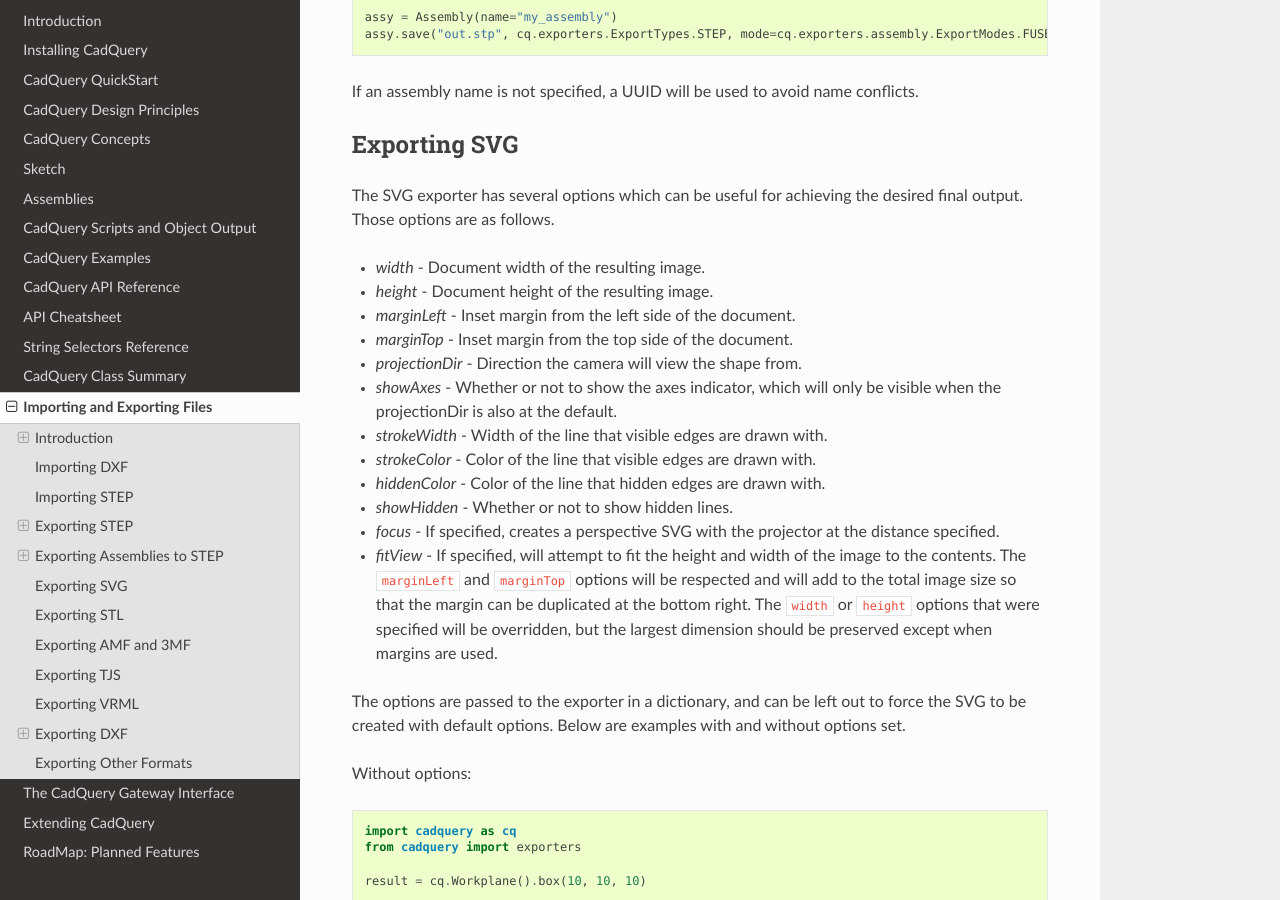
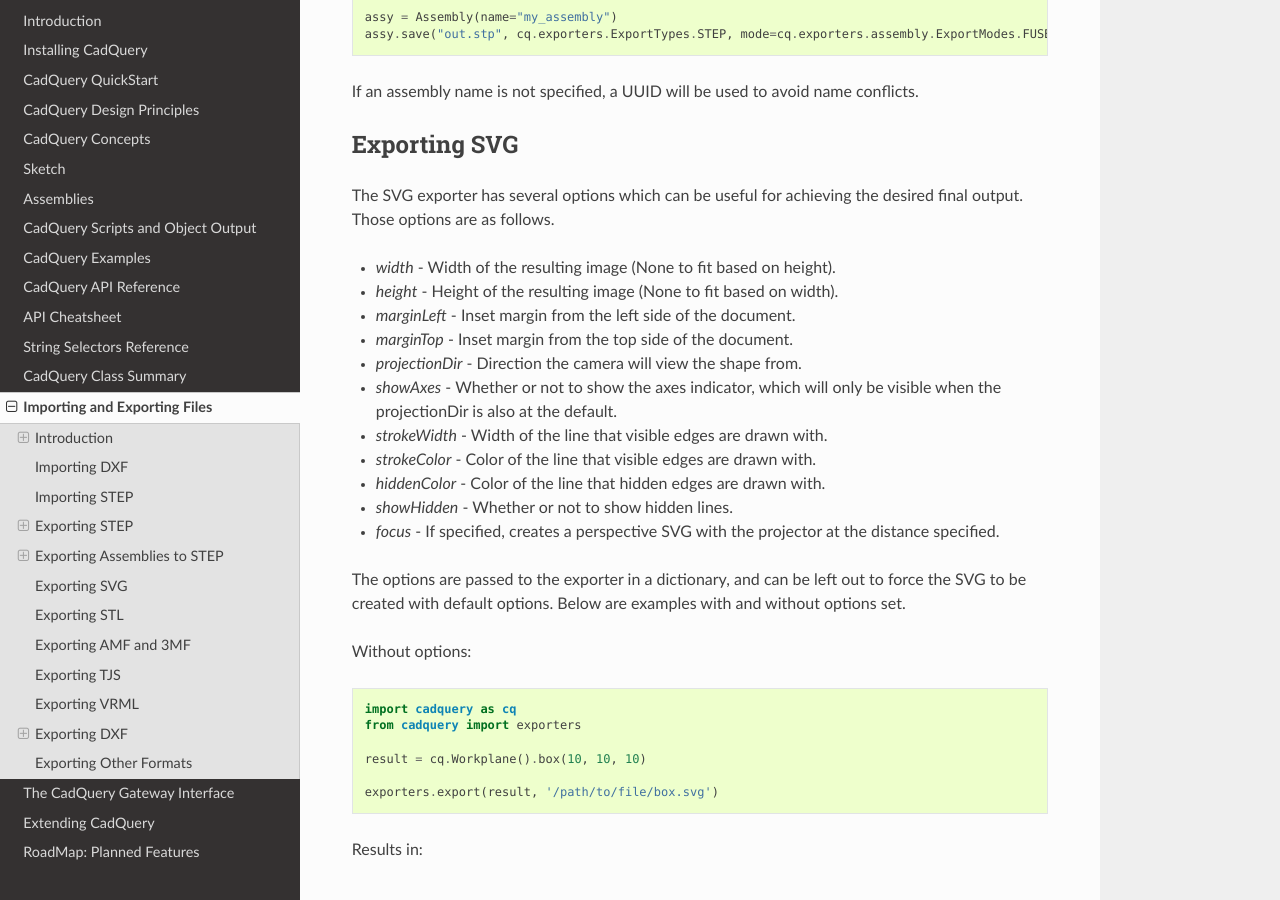
Before and after one commit to CadQuery/cadquery, a Sphinx documentation site: the page built from doc/importexport.rst, in a window 1280 px wide and 900 px high, scrolled down 4203 px. Built offline with Sphinx 7.4.7 and the Read the Docs theme 2.0.0, drawn with Linux system fonts in a browser that asks for light colours.

Commit message:
Reworked changes to use None instead of -1 to denote autofit

```diff
--- a/doc/importexport.rst
+++ b/doc/importexport.rst
@@ -205,8 +205,8 @@
 The SVG exporter has several options which can be useful for achieving the desired final output. Those
 options are as follows.
 
-* *width* - Document width of the resulting image.
-* *height* - Document height of the resulting image.
+* *width* - Width of the resulting image (None to fit based on height).
+* *height* - Height of the resulting image (None to fit based on width).
 * *marginLeft* - Inset margin from the left side of the document.
 * *marginTop* - Inset margin from the top side of the document.
 * *projectionDir* - Direction the camera will view the shape from.
@@ -216,7 +216,6 @@
 * *hiddenColor* - Color of the line that hidden edges are drawn with.
 * *showHidden* - Whether or not to show hidden lines.
 * *focus* - If specified, creates a perspective SVG with the projector at the distance specified.
-* *fitView* - If specified, will attempt to fit the height and width of the image to the contents. The ``marginLeft`` and ``marginTop`` options  will be respected and will add to the total image size so that the margin can be duplicated at the bottom right. The ``width`` or ``height`` options that were specified will be overridden, but the largest dimension should be preserved except when margins are used.
 
 The options are passed to the exporter in a dictionary, and can be left out to force the SVG to be created with default options.
 Below are examples with and without options set.
```
Also changed, not shown: 2 other files.
